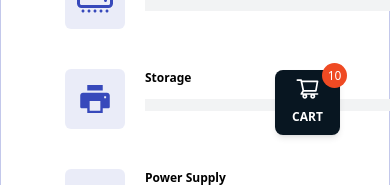
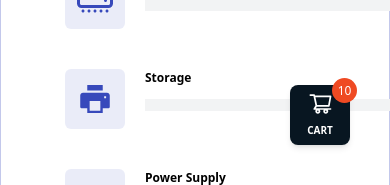
Before and after one commit to mr7aali/star-tech, a Next.js app: page /pc_builder in a window 390 px wide. Shown: the part 659-844 px from the top of the page. Built offline with nearby package versions, Linux system fonts and the light colour scheme.

Commit message:
cart icon responsive done

```diff
--- a/src/components/Layouts/RootLayouts.js
+++ b/src/components/Layouts/RootLayouts.js
@@ -5,10 +5,10 @@ import { ShoppingCartOutlined } from "@ant-design/icons";
 const RootLayouts = ({ children }) => {
     return (
         <div>
-            <div className="fixed right-[50px] bottom-[50px]">
-                <div className="flex flex-col items-center cursor-pointer rounded-lg  h-[65px] w-[65px] hover:bg-[#3749bb] bg-[#081621] shadow-md z-20">
+            <div  className="fixed right-10 bottom-10 md:right-[40px] md:bottom-[40px] xl:right-[50px] xl:bottom-[50px] z-30">
+                <div className="flex flex-col items-center cursor-pointer rounded-lg h-[60px] w-[60px] md:h-[65px] md:w-[65px] hover:bg-[#3749bb] bg-[#081621] shadow-md z-20">
                     <p className="text-[#fff] text-[25px]"><ShoppingCartOutlined /> </p>
-                    <small className="text-[#fff] text-[12px] uppercase font-bold">Cart</small>
+                    <small className="text-[#fff] text-[10px] md:text-[12px] uppercase font-bold">Cart</small>
                     <div className="absolute top-[-7px] right-[-7px] text-red h-[25px] w-[25px] bg-[#ef4a23] rounded-full p-2 flex justify-center items-center"><span className="text-[12px] p-[2px] text-[#fff]">10</span>
                     </div>
                 </div>
```
